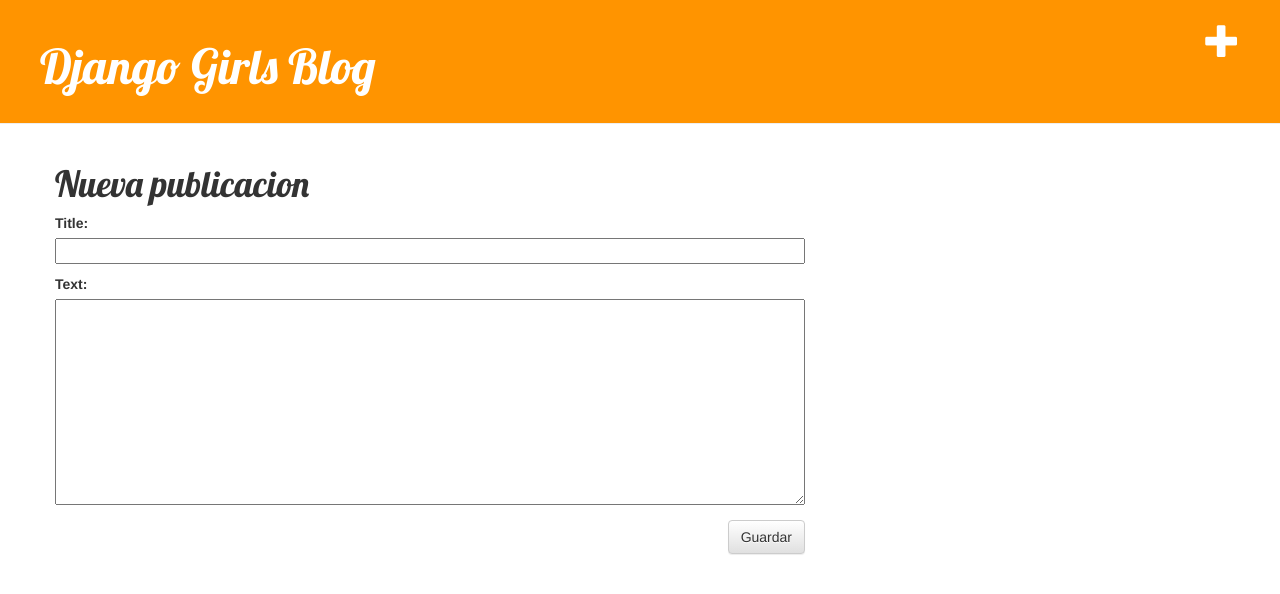
After one commit to EdvinCV/pruebadjango, a Django app: page /pub/nueva in a window 1280 px wide. The commit adds this page. Shown: the top 594 px of the page. Run offline with Django 3.2, Linux system fonts and the light colour scheme; some libraries are stand-ins or nearby versions.

Commit message:
Agregar publicacion

```diff
--- /dev/null
+++ b/blog/forms.py
@@ -0,0 +1,9 @@
+from django import forms
+
+from .models import Post
+
+class FormPub(forms.ModelForm):
+
+    class Meta:
+        model = Post
+        fields = ('title', 'text',)
--- /dev/null
+++ b/blog/static/css/blog.css
@@ -0,0 +1,47 @@
+.page-header {
+    background-color: #ff9400;
+    margin-top: 0;
+    padding: 20px 20px 20px 40px;
+}
+
+.page-header h1, .page-header h1 a, .page-header h1 a:visited, .page-header h1 a:active {
+    color: #ffffff;
+    font-size: 36pt;
+    text-decoration: none;
+}
+
+.content {
+    margin-left: 40px;
+}
+
+h1, h2, h3, h4 {
+    font-family: 'Lobster', cursive;
+}
+
+.date {
+    float: right;
+    color: #828282;
+}
+
+.save {
+    float: right;
+}
+
+.post-form textarea, .post-form input {
+    width: 100%;
+}
+
+.top-menu, .top-menu:hover, .top-menu:visited {
+    color: #ffffff;
+    float: right;
+    font-size: 26pt;
+    margin-right: 20px;
+}
+
+.post {
+    margin-bottom: 70px;
+}
+
+.post h1 a, .post h1 a:visited {
+    color: #000000;
+}
--- /dev/null
+++ b/blog/templates/blog/base.html
@@ -0,0 +1,32 @@
+{% load static %}
+<!DOCTYPE html>
+<html lang="en" dir="ltr">
+  <head>
+    <meta charset="utf-8">
+    <title>DJANGO</title>
+    <link rel="stylesheet" href="//maxcdn.bootstrapcdn.com/bootstrap/3.2.0/css/bootstrap.min.css">
+    <link rel="stylesheet" href="//maxcdn.bootstrapcdn.com/bootstrap/3.2.0/css/bootstrap-theme.min.css">
+    <link href="//fonts.googleapis.com/css?family=Lobster&subset=latin,latin-ext" rel="stylesheet" type="text/css">
+    <link rel="stylesheet" href="{% static 'css/blog.css' %}">
+  </head>
+  <body>
+    <div class="page-header">
+      <a href="{% url 'nueva_pub' %}" class="top-menu"><span class="glyphicon glyphicon-plus"></span></a>
+      <h1><a href="/">Django Girls Blog</a></h1>
+    </div>
+
+    <div class="content container">
+      <div class="row">
+        <div class="col-md-8">
+          {% block content %}
+          {% endblock %}
+        </div>
+
+      </div>
+    </div>
+
+
+
+
+  </body>
+</html>
--- /dev/null
+++ b/blog/templates/blog/nueva_pub.html
@@ -0,0 +1,9 @@
+{% extends 'blog/base.html' %}
+
+{% block content %}
+    <h1>Nueva publicacion</h1>
+    <form method="POST" class="post-form">{% csrf_token %}
+        {{ formulario.as_p }}
+        <button type="submit" class="save btn btn-default">Guardar</button>
+    </form>
+{% endblock %}
--- a/blog/urls.py
+++ b/blog/urls.py
@@ -3,4 +3,6 @@ from . import views
 
 urlpatterns = [
     path('', views.listar_pub, name='listar_pub'),
+    path('post/<int:pk>/', views.detalle_pub, name='detalle_pub'),
+    path('pub/nueva', views.nueva_pub, name='nueva_pub')
 ]
--- a/blog/views.py
+++ b/blog/views.py
@@ -1,7 +1,27 @@
+from django.shortcuts import render, get_object_or_404
 from django.shortcuts import render
 from .models import Post
 from django.utils import timezone
+from .forms import FormPub
+from django.shortcuts import redirect
 
 def listar_pub(request):
-    pubs = Post.objects.filter(published_date__lte=timezone.now()).order_by('published_date')
-    return render(request, 'blog/listar_pub.html', {'pubs': pubs})
+    posts = Post.objects.filter(published_date__lte=timezone.now()).order_by('published_date')
+    return render(request, 'blog/listar_pub.html', {'posts': posts})
+
+def detalle_pub(request,pk):
+    post = get_object_or_404(Post, pk=pk)
+    return render(request, 'blog/detalle_pub.html',{'post' : post})
+
+def nueva_pub(request):
+    if request.method == "POST":
+        form = FormPub(request.POST)
+        if form.is_valid():
+            post = form.save(commit=False)
+            post.author = request.user
+            post.published_date = timezone.now()
+            post.save()
+            return redirect('detalle_pub', pk=post.pk)
+    else:
+        formulario = FormPub()
+    return render(request, 'blog/nueva_pub.html', {'formulario': formulario})
```
Also changed, not shown: blog/templates/blog/detalle_pub.html (added, +13 -0 lines), blog/templates/blog/listar_pub.html (+11 -15 lines).
